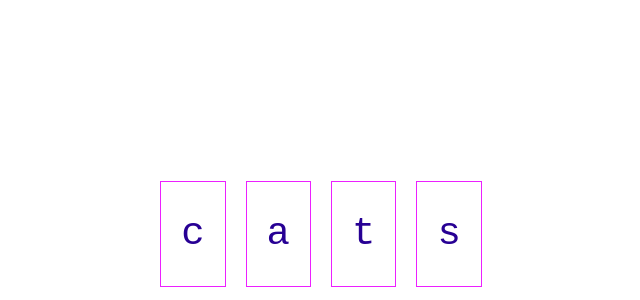
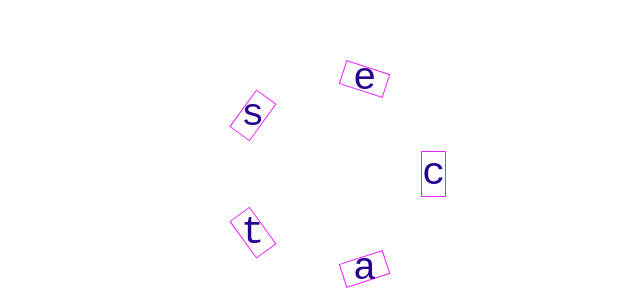
Before and after one commit to marvinody/crossword, a React (Create React App) app: page / in a window 1280 px wide. Shown: the part 503-803 px from the top of the page, without its empty margins (319-959 px from the left). Built offline with nearby package versions, Linux system fonts and the light colour scheme.

Commit message:
circle styling. still need selections working

```diff
--- a/src/Char.tsx
+++ b/src/Char.tsx
@@ -19,17 +19,22 @@ const toggleState = (char: CharInfo, idx: number, select: toggleCharFn, deselect
 
 export const Char: React.FC<Props> = props => {
   const onClick = () => toggleState(props.char, props.idx, props.select, props.deselect)
+  const inc = (360 / props.max) | 0 // chars into the circle
+  const deg = props.idx * inc + 'deg'
   const style = {
-    transform: `translateY(${-15 - (5 * props.char.order)}px)`
+    transform: `rotate(${deg}) translate(100px)`
+  }
+  const singleCharStyle = {
+    transform: `rotate(-${deg})`
   }
   return (
-    <div className='char container'
+    <li className='char container'
       onClick={onClick}
-      style={props.char.isSelected ? style : {}}
+      style={style}
     >
-      <div className='single char'>
+      <div className='single char' style={singleCharStyle}>
         {props.char.char}
       </div>
-    </div>
+    </li>
   )
 }
--- a/src/CharSelect.scss
+++ b/src/CharSelect.scss
@@ -2,16 +2,12 @@ $char-border-color: rgb(236, 32, 255);
 $char-text-color: rgb(39, 0, 148);
 
 .charSelect {
-  display:flex;
-  flex-direction:row;
-  justify-content: center;
-  align-items:flex-end;
+  list-style-type: none;
 }
 
 .char.container {
+  position:absolute;
   font-size:3em;
-  padding:30px 20px;
-  margin: 10px 10px;
   border:1px solid $char-border-color;
   color: $char-text-color;
   transition:
@@ -19,12 +15,9 @@ $char-text-color: rgb(39, 0, 148);
     color ease-in-out 0.3s,
     transform ease-in-out 0.3s,
   ;
+  left: 50%;
+  bottom: 100px;
   cursor: pointer;
   font-family: monospace;
+  user-select: none;
 }
-
-.char.container:hover {
-  background-color: lighten($char-border-color, 30);
-  color: lighten(invert($char-text-color),20);
-  transform:translateY(-10px);
-}
--- a/src/CharSelect.tsx
+++ b/src/CharSelect.tsx
@@ -23,7 +23,7 @@ export class DisconnectedCharSelect extends React.Component<Props, State> {
   render() {
     const max = this.props.letters.length;
     return (
-      <div className='charSelect'>
+      <ul className='charSelect'>
         {this.props.letters.map((char, idx) => {
           return (<Char
             key={idx}
@@ -34,11 +34,11 @@ export class DisconnectedCharSelect extends React.Component<Props, State> {
             deselect={this.props.deselect}
           ></Char>)
         })}
-      </div>
+      </ul>
     )
   }
   componentDidMount() {
-    this.props.load('cats');
+    this.props.load('catse');
   }
 }
 
```
